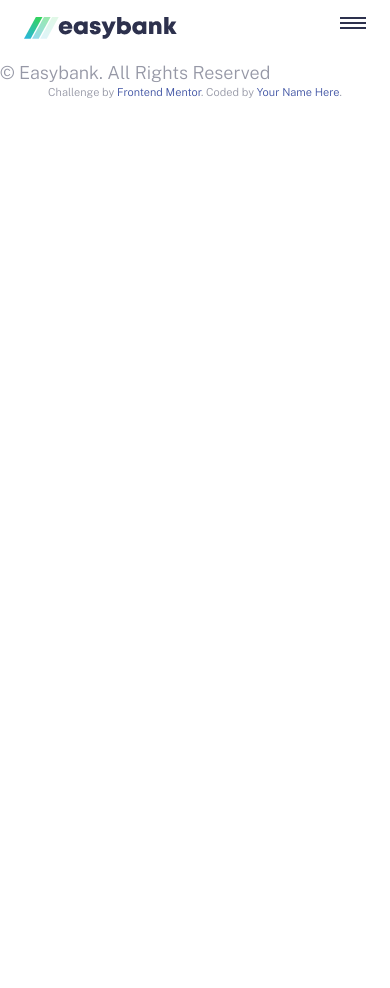
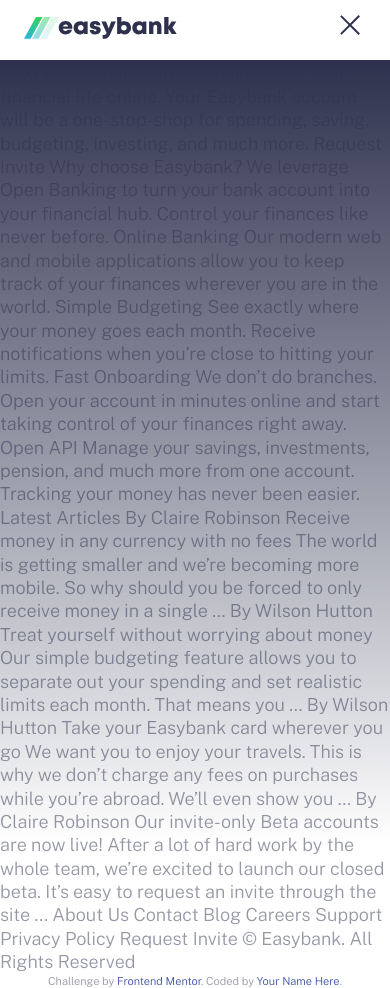
Before and after one commit to monkzzz/easybank-landing-page, a plain HTML site: page index.html in a window 390 px wide. Both pictures are taken after a click on the link 353 px from the left and 30 px from the top of the page. Before the commit the page ends 844 px from the top, so only its background shows below. Drawn offline with nearby package versions, Linux system fonts and the light colour scheme.

Commit message:
added hamburguer

```diff
--- a/app/js/script.js
+++ b/app/js/script.js
@@ -1 +1,20 @@
-console.log('hello world!');
+const btnHamburger = document.querySelector("#btnHamburger");
+const header = document.querySelector(".header");
+const overlay = document.querySelector(".overlay");
+
+btnHamburger.addEventListener('click', function () {
+  console.log('click hamburger');
+
+  if (header.classList.contains('open')) {
+    //close hamburguer menu
+    header.classList.remove('open');
+    overlay.classList.remove('fade-in');
+    overlay.classList.add('fade-out');
+  }
+  else {
+    //open hamburguer menu
+    header.classList.add('open');
+    overlay.classList.remove('fade-out');
+    overlay.classList.add('fade-in');
+    }
+});
--- /dev/null
+++ b/app/scss/_animations.scss
@@ -0,0 +1,37 @@
+@keyframes fade-in {
+  from {
+    visibility: hidden;
+    opacity: 0;
+  }
+  1% {
+    visibility: visible;
+    opacity: 0;
+  }
+
+  to {
+    visibility: visible;
+    opacity: 1;
+  }
+}
+
+.fade-in{
+    animation: fade-in 300ms ease-in-out forwards;
+}
+
+@keyframes fade-out {
+  from {
+    visibility: visible;
+    opacity: 1;
+  }
+  99% {
+    visibility: visible;
+    opacity: 0;
+  }
+  to {
+    visibility: hidden;
+    opacity: 0;
+  }
+}
+.fade-out{
+    animation: fade-out 300ms ease-in-out forwards;
+}
--- a/app/scss/_header.scss
+++ b/app/scss/_header.scss
@@ -1,39 +1,72 @@
 .header {
+  //hamburger open style
+  &.open {
+    .header__menu {
+      > span:first-child {
+        transform: rotate(45deg);
+      }
+
+      > span:nth-child(2) {
+        opacity: 0;
+      }
+
+      > span:last-child {
+        transform: rotate(-45deg);
+      }
+    }
+  }
+
+  .overlay {
+    opacity: 0;
+    position: fixed;
+    top: 3.75rem;
+    right: 0px;
+    bottom: 0px;
+    left: 0px;
+    background-image: linear-gradient($darkBlue, transparent);
+
+    &.fade-in {
+      display: block;
+    }
+
+    &.fade-out {
+      display: none;
+    }
+  }
 
   nav {
     padding: 1.0625rem 1.5rem;
   }
   &__logo {
-
     img {
       width: 8.8125 rem;
       height: 1.375rem;
-
     }
   }
 
-  &__menu{
+  &__menu {
     span {
-        display:block;
+      display: block;
       width: 26px;
       height: 2px;
       background-color: $darkBlue;
+      transition: all 300ms ease-in-out;
+      transform-origin: 3px 1px;
 
-        &:not(:last-child){
-            margin-bottom: 3px;
+      &:not(:last-child) {
+        margin-bottom: 5px;
       }
     }
   }
 
   &__links {
-
-    a{
+    a {
       position: relative;
       font-size: $font-sm;
       color: $grayishBlue;
       transition: color 300ms ease-in-out;
 
-        &:not(:last-child){
+      &:not(:last-child) {
         margin-right: 32px;
       }
       &::before {
@@ -47,7 +80,6 @@
         background: linear-gradient(to right, $limeGreen, $brightCyan);
         opacity: 0;
         transition: opacity 300ms ease-in-out;
-
       }
 
       &:hover {
@@ -58,16 +90,14 @@
         }
       }
     }
-
   }
   &__cta {
     font-size: $font-sm;
     color: white;
     transition: opacity 300ms ease-in-out;
 
-      &:hover{
+    &:hover {
       opacity: 0.75;
     }
   }
-
 }
--- a/app/scss/style.scss
+++ b/app/scss/style.scss
@@ -1,4 +1,5 @@
 @import "variables";
 @import "mixins";
+@import "animations";
 @import "globals";
 @import "header";
--- a/index.html
+++ b/index.html
@@ -17,13 +17,16 @@
   </style>
 </head>
 <body>
+
   <header class="header">
+    <div class="overlay"></div>
+
     <nav class="flex flex-jc-sb flex-ai-c">
       <a href="/" class="header__logo">
         <img src="images/logo.svg" alt="Easybank"/>
       </a>
 
-      <a href="#" class="header__menu hide-for-desktop">
+      <a id="btnHamburger" href="#" class="header__menu hide-for-desktop">
         <span></span>
         <span></span>
         <span></span>
@@ -49,7 +52,7 @@
   Careers
 
   Request Invite
-
+-->
 
 
   Next generation digital banking
@@ -116,7 +119,7 @@
   Privacy Policy
 
   Request Invite
--->
+
   © Easybank. All Rights Reserved
 
   <div class="attribution">
```
Also changed, not shown: dist/style.css, 1 other file. Lines whose indentation alone changed are shown as unchanged.
